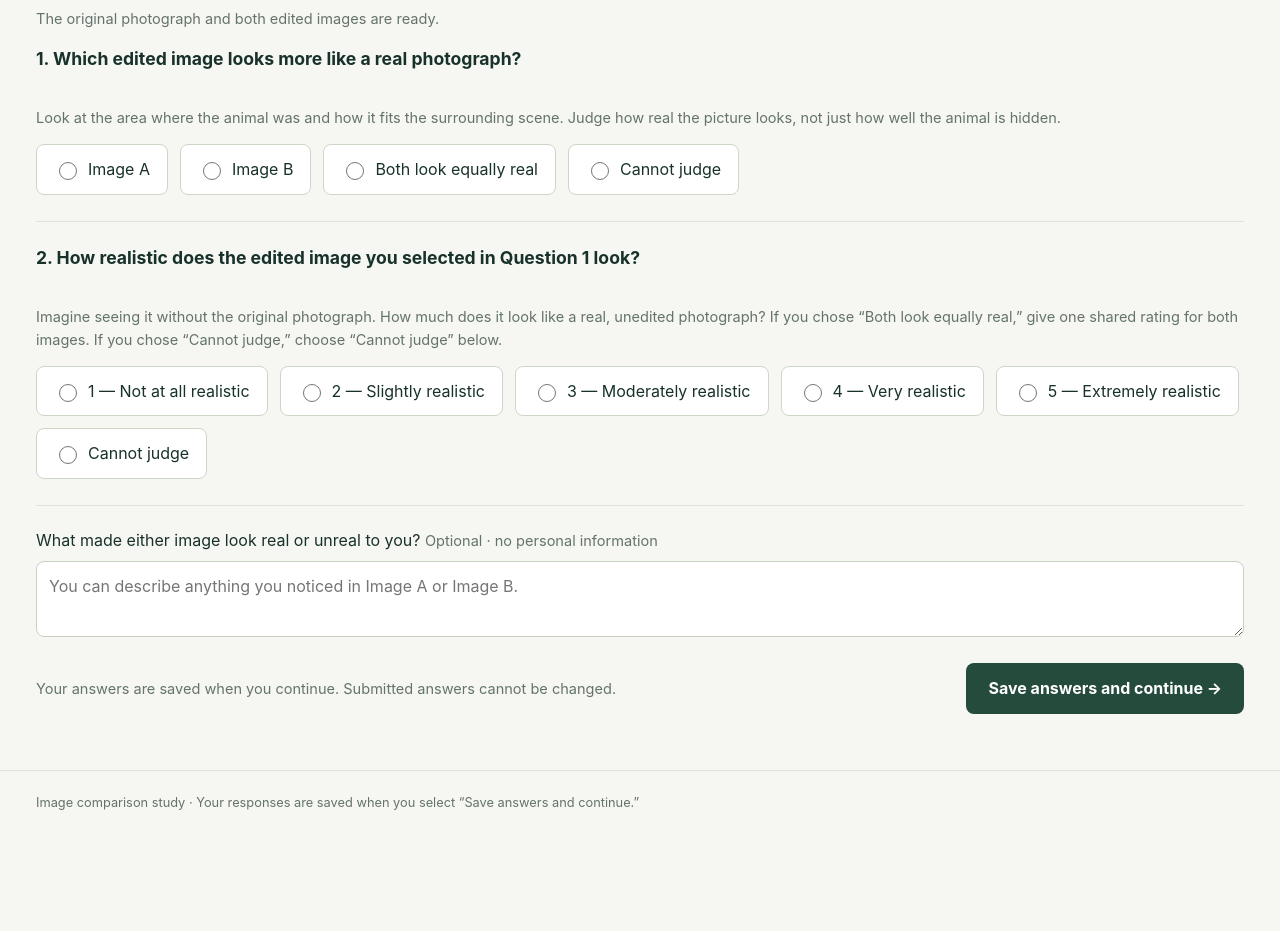
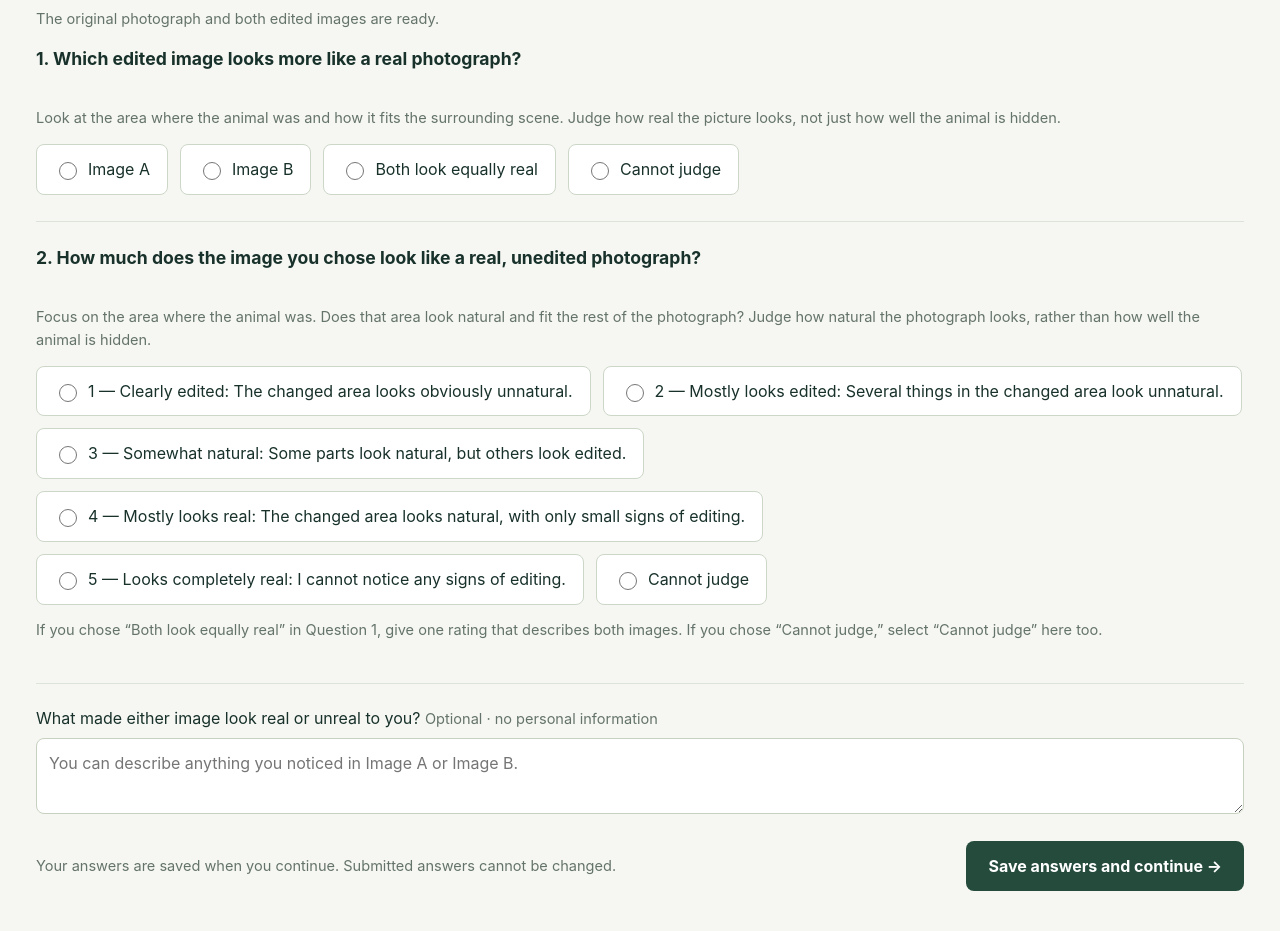
Before and after one commit to JiayiZhou36/ConservationAI_ExplorePipeline, a Flask app: template human_comparison_24_trials_plain_language/templates/trial.html in a window 1280 px wide. Shown: the part 1446-2377 px from the top of the page. Before the commit the page ends 2256 px from the top, so only its background shows below. Run offline with Flask 3, Linux system fonts and the light colour scheme; the template is opened without the code that fills it, so the values that code supplies are empty; parts of the project's set-up code (start-up, migrations or seed data) failed here and were passed over.

Commit message:
change selections

```diff
--- a/human_comparison_24_trials_plain_language/templates/admin.html
+++ b/human_comparison_24_trials_plain_language/templates/admin.html
@@ -21,9 +21,9 @@
 {{ choices_table(summaries|selectattr('question', 'equalto', 'realism')|list) }}
 <p class="quiet">This table includes Question 1 answers from both questionnaire versions. The wording of Question 1 is unchanged. Use questions_version in responses.csv to analyze versions separately.</p>
 
-<h2>Question 2: How realistic does the selected edited image look?</h2>
-<p>Ratings run from 1 (not at all realistic) to 5 (extremely realistic). Each row summarizes ratings of the selected method, within one baseline comparison. Shared ratings for equally real images and cannot-judge answers have their own rows.</p>
-<div class="table-scroll"><table><thead><tr><th>Animal</th><th>Baseline</th><th>Rated image / method</th><th>Responses</th><th>Participants</th><th>Image pairs</th><th>Valid ratings</th><th>Cannot judge</th><th>Mean</th><th>Median</th><th>1</th><th>2</th><th>3</th><th>4</th><th>5</th><th>Rated 4 or 5</th></tr></thead><tbody>
+<h2>Question 2: How much does the chosen image look like a real, unedited photograph?</h2>
+<p>Ratings run from 1 (clearly edited) to 5 (looks completely real). Each row summarizes ratings of the selected method, within one baseline comparison. Shared ratings for equally real images and cannot-judge answers have their own rows.</p>
+<div class="table-scroll"><table><thead><tr><th>Animal</th><th>Baseline</th><th>Rated image / method</th><th>Responses</th><th>Participants</th><th>Image pairs</th><th>Valid ratings</th><th>Cannot judge</th><th>Mean</th><th>Median</th><th>1</th><th>2</th><th>3</th><th>4</th><th>5</th><th>Mostly or completely real (4–5)</th></tr></thead><tbody>
 {% for row in rating_summaries %}<tr><td>{{ row.animal }}</td><td>{{ label(row.baseline) }}</td><td>{{ label(row.rated_method) }}</td><td>{{ row.rating_responses }}</td><td>{{ row.participants }}</td><td>{{ row.image_pairs }}</td><td>{{ row.valid_ratings }}</td><td>{{ row.rating_cannot_judge }}</td><td>{{ '%.2f'|format(row.mean_rating) if row.mean_rating is not none else 'N/A' }}</td><td>{{ '%.1f'|format(row.median_rating) if row.median_rating is not none else 'N/A' }}</td><td>{{ row.rating_1 }}</td><td>{{ row.rating_2 }}</td><td>{{ row.rating_3 }}</td><td>{{ row.rating_4 }}</td><td>{{ row.rating_5 }}</td><td>{{ '%.1f%%'|format(100*row.rating_4_or_5_share) if row.rating_4_or_5_share is not none else 'N/A' }}</td></tr>
 {% else %}<tr><td colspan="16">No new Question 2 ratings for this filter yet. Older preference answers are shown separately below.</td></tr>{% endfor %}
 </tbody></table></div>
--- a/human_comparison_24_trials_plain_language/templates/trial.html
+++ b/human_comparison_24_trials_plain_language/templates/trial.html
@@ -21,12 +21,14 @@
 {% for value, label in [('left','Image A'),('right','Image B'),('tie','Both look equally real'),('cannot_judge','Cannot judge')] %}
 <label><input type="radio" name="realism" value="{{ value }}" required><span>{{ label }}</span></label>
 {% endfor %}</div></fieldset>
-<fieldset><legend>2. How realistic does the edited image you selected in Question 1 look?</legend>
-<p class="quiet">Imagine seeing it without the original photograph. How much does it look like a real, unedited photograph? If you chose “Both look equally real,” give one shared rating for both images. If you chose “Cannot judge,” choose “Cannot judge” below.</p>
+<fieldset><legend>2. How much does the image you chose look like a real, unedited photograph?</legend>
+<p class="quiet">Focus on the area where the animal was. Does that area look natural and fit the rest of the photograph? Judge how natural the photograph looks, rather than how well the animal is hidden.</p>
 <div class="choices">
-{% for value, label in [('rating_1','1 — Not at all realistic'),('rating_2','2 — Slightly realistic'),('rating_3','3 — Moderately realistic'),('rating_4','4 — Very realistic'),('rating_5','5 — Extremely realistic'),('rating_cannot_judge','Cannot judge')] %}
+{% for value, label in [('rating_1','1 — Clearly edited: The changed area looks obviously unnatural.'),('rating_2','2 — Mostly looks edited: Several things in the changed area look unnatural.'),('rating_3','3 — Somewhat natural: Some parts look natural, but others look edited.'),('rating_4','4 — Mostly looks real: The changed area looks natural, with only small signs of editing.'),('rating_5','5 — Looks completely real: I cannot notice any signs of editing.'),('rating_cannot_judge','Cannot judge')] %}
 <label><input type="radio" name="preference" value="{{ value }}" required><span>{{ label }}</span></label>
-{% endfor %}</div></fieldset>
+{% endfor %}</div>
+<p class="quiet">If you chose “Both look equally real” in Question 1, give one rating that describes both images. If you chose “Cannot judge,” select “Cannot judge” here too.</p>
+</fieldset>
 <label for="comment">What made either image look real or unreal to you? <span class="quiet">Optional · no personal information</span></label>
 <textarea id="comment" name="comment" rows="2" maxlength="1000" placeholder="You can describe anything you noticed in Image A or Image B."></textarea>
 <div class="submit-row"><span class="quiet">Your answers are saved when you continue. Submitted answers cannot be changed.</span><button id="answer-submit" disabled>Save answers and continue →</button></div>
```
